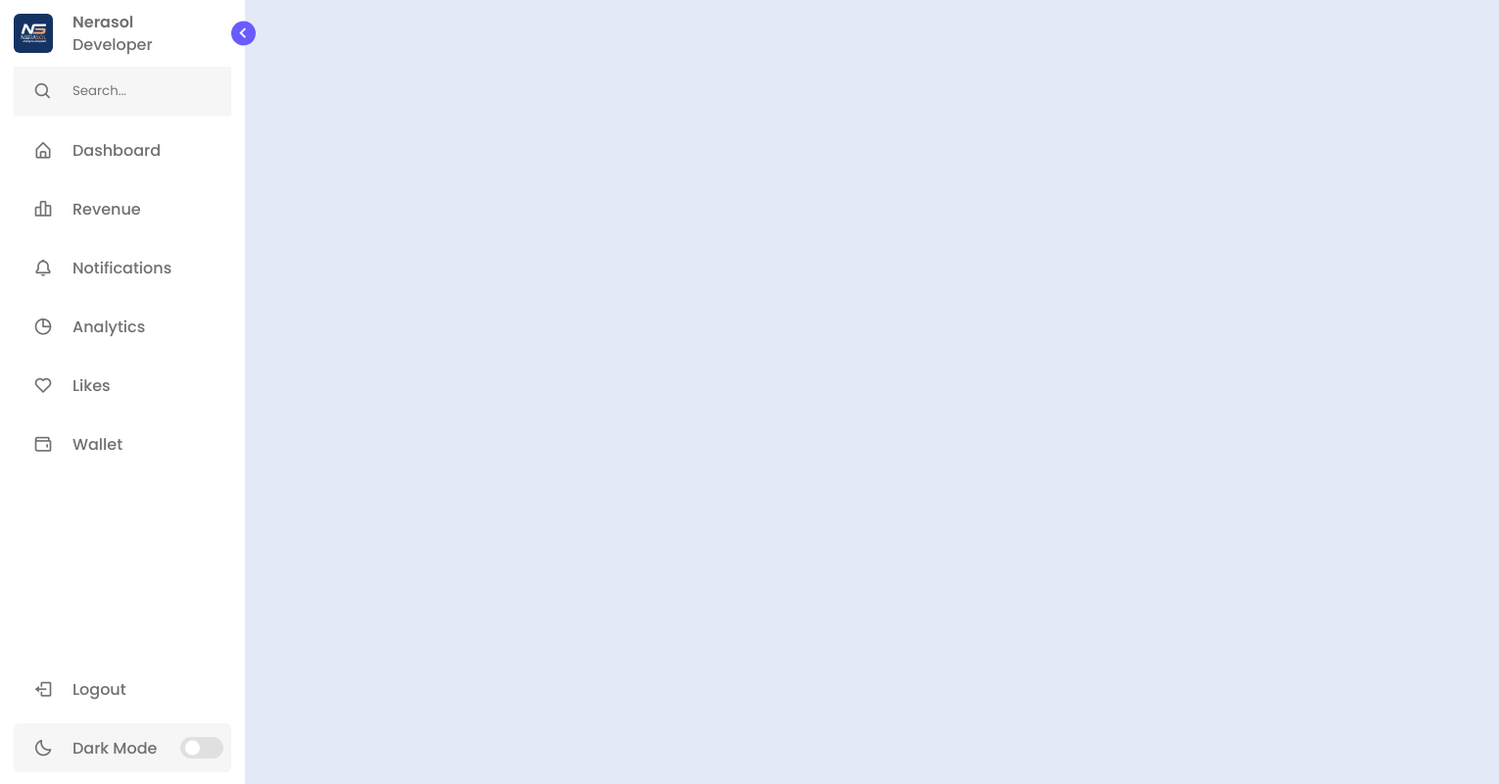
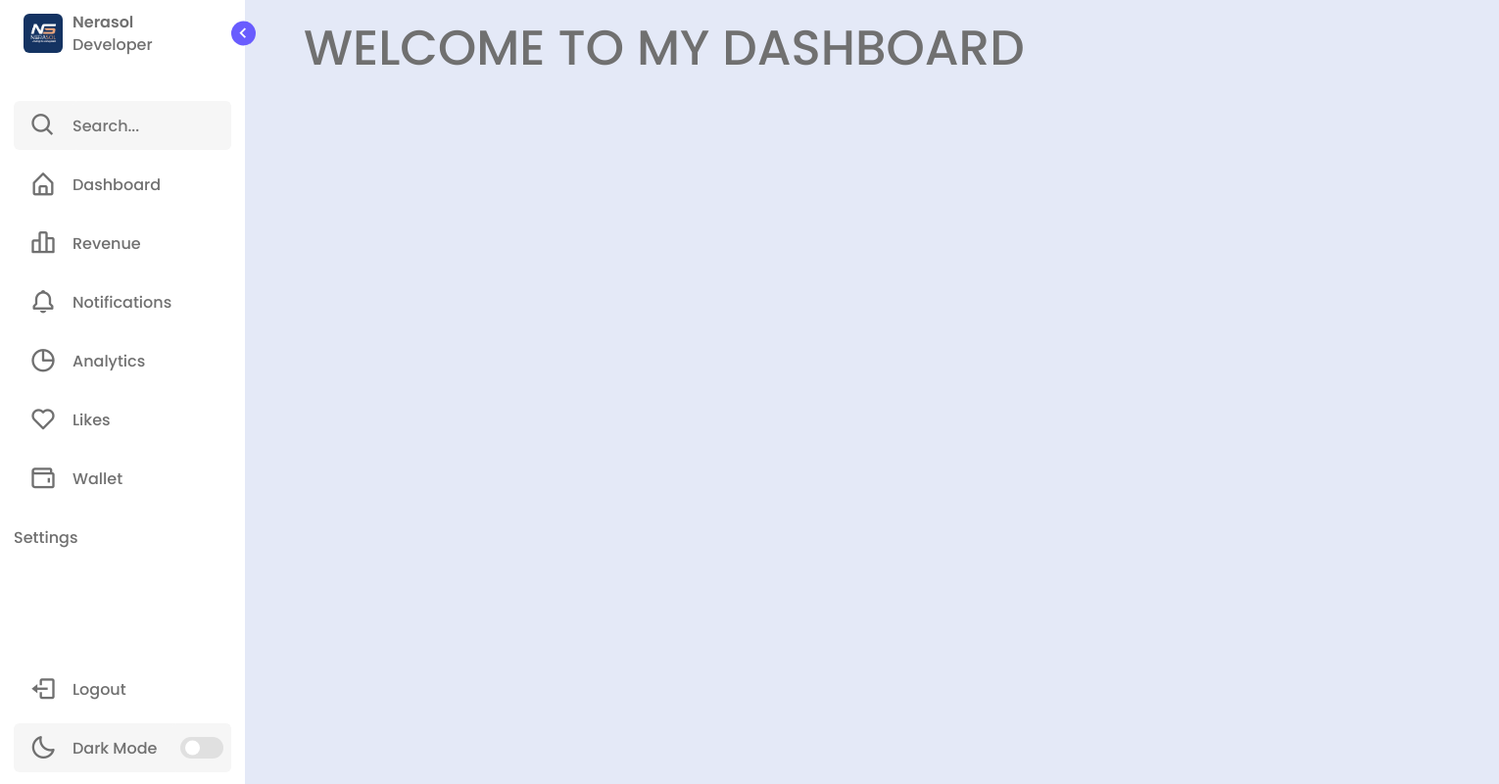
Before and after one commit to Addaiflex1/Dashboard, a plain HTML site: page index.html in a window 1280 px wide. Both pictures are taken after a click on the icon 86 px from the left and 34 px from the top of the page. Shown: the whole page at 98% size, 1530 px wide, since content can reach past the window. Drawn offline with nearby package versions, Linux system fonts and the light colour scheme.

Commit message:
Second commit

```diff
--- a/index.html
+++ b/index.html
@@ -29,7 +29,7 @@
             <ul class="menu-links">
                <li class="search-box">
                 <i class="bx bx-search icon"></i>
-                    <input type="search" placeholder="Search...">
+                    <input type="text" placeholder="Search...">
                </li>
                 <li class="nav-links">
                    <a href="#">
@@ -67,6 +67,12 @@
                  <span class="text nav-text">Wallet</span>
                 </a>
             </li>
+            <li class="nav-links">
+                <a href="#">
+                    <i class="fa-thin fa-gear"></i>
+                 <span class="text nav-text">Settings</span>
+                </a>
+            </li>
             </ul>
             </div>
 
@@ -93,6 +99,12 @@
         </div>
     </nav>
 
+    <section class="home">
+        <div class="text">
+            WELCOME TO MY DASHBOARD
+        </div>
+    </section>
+
     <script src="script.js"></script>
 </body>
 </html>
--- a/script.js
+++ b/script.js
@@ -12,8 +12,8 @@ toggle.addEventListener("click", () => {
 
 // Show search input box
 searchBtn.addEventListener("click", () => {
-   searchBtn.classList.toggle("active");
-});
+   sidebar.classList.remove("close");
+})
 
 // Check and set initial mode text
 if(body.classList.contains("dark")){
--- a/style.css
+++ b/style.css
@@ -43,6 +43,7 @@ body.dark{
     min-width: 60px;
     display: flex;
     align-items: center;
+    justify-content: center;
 }
 
 .sidebar{
@@ -54,6 +55,7 @@ body.dark{
     width: 250px;
     background: var(--sidebar-color);
     transition: var(--tran-05);
+    z-index: 100;
 }
 
 .sidebar.close{
@@ -84,7 +86,7 @@ body.dark{
 
 .sidebar li .icon{
     min-width: 60px;
-    font-size: 20px;
+    font-size: 28px;
     align-items: center;
     justify-content: center;
     display: flex;
@@ -147,11 +149,17 @@ header .image-text .header-text{
 
 body.dark .sidebar header .toggle{
     color: var(--text-color);
-    transform: rotate(180deg);
+
  }
 
 .sidebar .search-box{
     background: var(--primary-color-light);
+    border-radius: 6px;
+    transition: var(--tran-05);
+}
+
+.sidebar .menu{
+    margin-top: 35px;
 }
 
 .search-box input{
@@ -161,6 +169,10 @@ body.dark .sidebar header .toggle{
     width: 100%;
     outline: none;
     background: var(--primary-color-light);
+    font-size: 16px;
+    font-weight: 500;
+    color: var(--text-color);
+    transition: var(--tran-05);
 }
 
 
@@ -200,6 +212,7 @@ body.dark.sidebar li a:hover .text{
 
 .menu-bar .mode i{
     position: absolute;
+    transition: var(--tran-03);
 }
 
 .menu-bar .mode .moon-sun{
@@ -209,7 +222,15 @@ body.dark.sidebar li a:hover .text{
     align-items: center;
 }
 
-.menu-bar .mode .sun{
+.menu-bar .mode i.sun{
+    opacity: 0;
+}
+
+body.dark .menu-bar .mode i.sun{
+    opacity: 1;
+}
+
+body.dark .menu-bar .mode i.moon{
     opacity: 0;
 }
 
@@ -225,6 +246,7 @@ body.dark.sidebar li a:hover .text{
     right: 0;
     background: var(--primary-color-light);
     border-radius: 6px;
+    transition: var(--tran-05);
 }
 
 .toggle-switch .switch {
@@ -253,3 +275,27 @@ body.dark .switch::before{
     left: 20px;
 
 }
+
+.home {
+    height: 100vh;
+    width: calc(100% -88px);
+    background: var(--body-color);
+    left: 250px;
+    position: relative;
+    transition: var(--tran-05);
+}
+
+.home .text{
+    font-size: 50px;
+    font-weight: 500;
+    color: var(--text-color);
+    padding: 12px 60px;
+    display: flex;
+    align-items: center;
+    justify-content: space-between;
+}
+
+.sidebar.close ~ .home{
+   left: 88px;
+    width: calc(100% -88px);
+}
```
